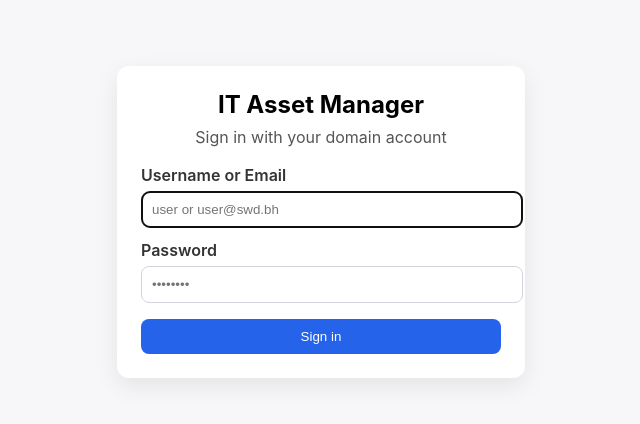
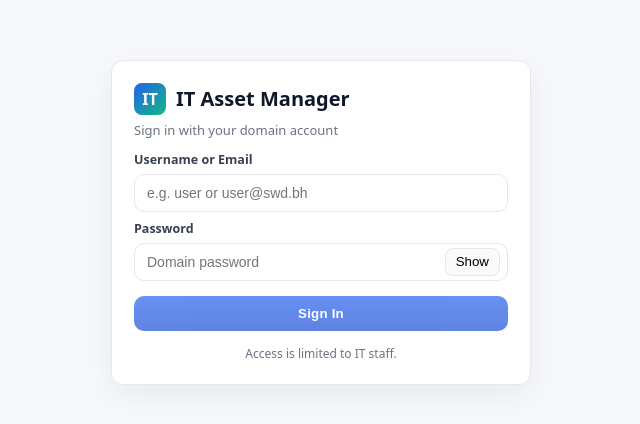
Before and after one commit to v7s7/AssetMangerApp, a React (Create React App) app: page / in a window 1280 px wide. Shown: the part 178-602 px from the top of the page, without its empty margins (319-959 px from the left). Built offline with nearby package versions, Linux system fonts and the light colour scheme; no server answers.

Commit message:
refactor(ui): move styles to src/styles/app.css and simplify App.js

```diff
--- a/src/App.js
+++ b/src/App.js
@@ -4,19 +4,23 @@ import AssetTable from './components/AssetTable';
 import AssetForm from './components/AssetForm';
 import ScanModal from './components/ScanModal';
 import Dashboard from './components/Dashboard';
-import LoginPage from './components/LoginPage';
-import { authMe, logout } from './utils/api';
+import { authMe, login, logout } from './utils/api';
+import './styles/app.css'; // <- all visual styles live here
 
 function App() {
-  // Auth
+  /* -------- Auth state -------- */
   const [user, setUser] = useState(null);
   const [checking, setChecking] = useState(true);
+  const [authError, setAuthError] = useState('');
+  const [loggingIn, setLoggingIn] = useState(false);
+  const [creds, setCreds] = useState({ username: '', password: '' });
+  const [showPw, setShowPw] = useState(false);
 
   useEffect(() => {
     (async () => {
       try {
-        const { user } = await authMe();
-        setUser(user);
+        const me = await authMe();
+        setUser(me?.user || me || null);
       } catch {
         setUser(null);
       } finally {
@@ -25,98 +29,158 @@ function App() {
     })();
   }, []);
 
-  // App view state
+  const handleLogin = async (e) => {
+    e?.preventDefault();
+    if (!creds.username || !creds.password) return;
+    setLoggingIn(true);
+    setAuthError('');
+    try {
+      await login(creds.username.trim(), creds.password);
+      const me = await authMe();
+      setUser(me?.user || me || null);
+      setCreds((c) => ({ ...c, password: '' })); // clear pw after success
+      setRefresh(Date.now()); // initial data refresh
+    } catch (err) {
+      setAuthError(err?.message || 'Login failed');
+    } finally {
+      setLoggingIn(false);
+    }
+  };
+
+  const handleLogout = async () => {
+    try { await logout(); } catch {}
+    setUser(null);
+    setView('table');
+  };
+
+  /* -------- App view state -------- */
   const [refresh, setRefresh] = useState(Date.now());
   const [view, setView] = useState('table'); // 'table' | 'form' | 'dashboard'
   const [scanOpen, setScanOpen] = useState(false);
-  const [editData, setEditData] = useState(null); // null = add, object = edit (form view)
+  const [editData, setEditData] = useState(null);
 
-  // Inline edit coordination with table
-  const [editMode, setEditMode] = useState(false);         // true when table is in inline edit
-  const [editBackSignal, setEditBackSignal] = useState(0); // timestamp to tell table to exit edit
+  // inline edit coordination with table
+  const [editMode, setEditMode] = useState(false);
+  const [editBackSignal, setEditBackSignal] = useState(0);
 
-  // Navigation helpers
-  const goToTable = () => {
-    setView('table');
-    setEditData(null);
-  };
-  const goToFormAdd = () => {
-    setEditData(null);
-    setView('form');
-  };
+  // navigation helpers
+  const goToTable = () => { setView('table'); setEditData(null); };
+  const goToFormAdd = () => { setEditData(null); setView('form'); };
   const goToDashboard = () => setView('dashboard');
 
   const triggerRefresh = () => {
     setRefresh(Date.now());
-    goToTable(); // back after save/delete
+    goToTable();
   };
 
   const handleImportedFromScan = () => {
     setScanOpen(false);
-    setRefresh(Date.now()); // reload table after import
+    setRefresh(Date.now());
   };
 
-  // Auth gating
+  /* -------- Render gates -------- */
   if (checking) {
-    return <div style={{ padding: 20 }}>Loading…</div>;
-  }
-  if (!user) {
-    return <LoginPage onLoggedIn={setUser} />;
+    return (
+      <div className="screen-center">
+        <div className="status-box">Checking your session…</div>
+      </div>
+    );
   }
 
-  return (
-    <div style={{ maxWidth: '1200px', margin: '0 auto', padding: '20px' }}>
-      {/* Header with user + logout */}
-      <div style={{ display: 'flex', justifyContent: 'space-between', alignItems: 'center' }}>
-        <h1>IT Asset Manager</h1>
-        <div style={{ display: 'flex', alignItems: 'center', gap: 12 }}>
-          <span style={{ color: '#555', fontSize: 14 }}>{user?.name || user?.email}</span>
-          <button
-            onClick={async () => { await logout(); setUser(null); }}
-            style={{ padding: '6px 10px', borderRadius: 6, cursor: 'pointer' }}
-          >
-            Logout
-          </button>
+  if (!user) {
+    // Login screen (unstyled logic; styles come from app.css)
+    return (
+      <div className="screen-center auth-wrap">
+        <div className="auth-card">
+          <div className="auth-head">
+            <div className="auth-logo">IT</div>
+            <h2 className="auth-title">IT Asset Manager</h2>
+          </div>
+          <p className="auth-subtitle">Sign in with your domain account</p>
+
+          <form onSubmit={handleLogin} className="auth-form" autoComplete="on">
+            <label className="label">Username or Email</label>
+            <input
+              className="input"
+              type="text"
+              value={creds.username}
+              onChange={(e) => setCreds((c) => ({ ...c, username: e.target.value }))}
+              placeholder="e.g. user or user@swd.bh"
+              autoFocus
+              autoComplete="username"
+            />
+
+            <label className="label">Password</label>
+            <div className="pw-field">
+              <input
+                className="input"
+                type={showPw ? 'text' : 'password'}
+                value={creds.password}
+                onChange={(e) => setCreds((c) => ({ ...c, password: e.target.value }))}
+                placeholder="Domain password"
+                autoComplete="current-password"
+              />
+              <button
+                type="button"
+                className="pw-toggle"
+                onClick={() => setShowPw((v) => !v)}
+                aria-label={showPw ? 'Hide password' : 'Show password'}
+                title={showPw ? 'Hide password' : 'Show password'}
+              >
+                {showPw ? 'Hide' : 'Show'}
+              </button>
+            </div>
+
+            {authError && <div className="error-box" role="alert">{authError}</div>}
+
+            <button
+              type="submit"
+              className="btn btn-primary"
+              disabled={loggingIn || !creds.username || !creds.password}
+            >
+              {loggingIn ? 'Signing in…' : 'Sign In'}
+            </button>
+          </form>
+
+          <div className="auth-foot">Access is limited to IT staff.</div>
         </div>
       </div>
+    );
+  }
+
+  // Authenticated app
+  return (
+    <div className="app-shell">
+      <header className="app-header">
+        <h1 className="app-title">IT Asset Manager</h1>
+        <div className="user-bar">
+          <span className="user-name">{user?.name || user?.email}</span>
+          <button className="btn btn-ghost" onClick={handleLogout}>Logout</button>
+        </div>
+      </header>
 
       {view === 'table' && (
         <>
-          {/* Top toolbar on table view:
-              - Left: Back to List ONLY when inline editing is active
-              - Right: actions */}
-          <div style={{ display: 'flex', justifyContent: 'space-between', gap: 8, marginBottom: 20, alignItems: 'center' }}>
-            <div>
+          <div className="toolbar">
+            <div className="toolbar-left">
               {editMode && (
-                <button
-                  onClick={() => setEditBackSignal(Date.now())}
-                  style={{ padding: '8px 16px' }}
-                >
+                <button className="btn" onClick={() => setEditBackSignal(Date.now())}>
                   ← Back to List
                 </button>
               )}
             </div>
-            <div style={{ display: 'flex', gap: 8 }}>
-              <button onClick={() => setScanOpen(true)} style={{ padding: '8px 16px' }}>
-                Scan Network
-              </button>
-              <button onClick={goToDashboard} style={{ padding: '8px 16px' }}>
-                Dashboard
-              </button>
-              <button onClick={goToFormAdd} style={{ padding: '8px 16px' }}>
-                Add New Asset
-              </button>
+            <div className="toolbar-right">
+              <button className="btn" onClick={() => setScanOpen(true)}>Scan Network</button>
+              <button className="btn" onClick={goToDashboard}>Dashboard</button>
+              <button className="btn btn-accent" onClick={goToFormAdd}>Add New Asset</button>
             </div>
           </div>
 
           <AssetTable
             refreshSignal={refresh}
-            // Coordinate inline edit state with the header Back button
             onEditStart={() => setEditMode(true)}
             onEditEnd={() => setEditMode(false)}
             backSignal={editBackSignal}
-            // If you ever want to edit in the standalone form instead of inline, you can also pass:
-            // onEdit={(asset) => { setEditData(asset); setView('form'); }}
           />
 
           <ScanModal
@@ -129,39 +193,29 @@ function App() {
 
       {view === 'form' && (
         <>
-          {/* Top toolbar on form view:
-              - Left: Back to List
-              - Right: empty to mirror layout */}
-          <div style={{ display: 'flex', justifyContent: 'space-between', gap: 8, marginBottom: 20, alignItems: 'center' }}>
-            <div>
-              <button onClick={goToTable} style={{ padding: '8px 16px' }}>
-                ← Back to List
-              </button>
+          <div className="toolbar">
+            <div className="toolbar-left">
+              <button className="btn" onClick={goToTable}>← Back to List</button>
             </div>
-            <div />
+            <div className="toolbar-right" />
           </div>
 
           <AssetForm
-            editData={editData}           // null => add, object => edit
-            onSave={triggerRefresh}       // after save, refresh + back
-            onCancel={goToTable}          // back without saving
-            onDeleted={triggerRefresh}    // after delete, refresh + back
+            editData={editData}
+            onSave={triggerRefresh}
+            onCancel={goToTable}
+            onDeleted={triggerRefresh}
           />
         </>
       )}
 
       {view === 'dashboard' && (
         <>
-          {/* Top toolbar on dashboard view:
-              - Left: Back to List
-              - Right: empty to mirror layout */}
-          <div style={{ display: 'flex', justifyContent: 'space-between', gap: 8, marginBottom: 20, alignItems: 'center' }}>
-            <div>
-              <button onClick={goToTable} style={{ padding: '8px 16px' }}>
-                ← Back to List
-              </button>
+          <div className="toolbar">
+            <div className="toolbar-left">
+              <button className="btn" onClick={goToTable}>← Back to List</button>
             </div>
-            <div />
+            <div className="toolbar-right" />
           </div>
 
           <Dashboard />
--- /dev/null
+++ b/src/styles/app.css
@@ -0,0 +1,135 @@
+/* src/styles/app.css */
+/* Tweak freely. Structure in App.js stays the same. */
+
+:root{
+  --bg: #f7f8fa;
+  --card: #ffffff;
+  --text: #0f172a;
+  --muted: #6b7280;
+  --line: #e5e7eb;
+
+  --brand: #2563eb;      /* primary */
+  --brand-2: #1d4ed8;
+  --accent: #10b981;     /* buttons like "Add" */
+  --danger: #dc2626;
+
+  --radius: 12px;
+  --shadow: 0 10px 30px rgba(2,6,23,0.06);
+  --font: system-ui, -apple-system, "Segoe UI", Roboto, Arial, sans-serif;
+}
+
+* { box-sizing: border-box; }
+html, body, #root { height: 100%; }
+body { margin: 0; font-family: var(--font); color: var(--text); background: var(--bg); }
+
+/* Utility containers */
+.screen-center {
+  min-height: 100vh;
+  display: grid;
+  place-items: center;
+  padding: 24px;
+}
+
+.status-box {
+  background: var(--card);
+  border: 1px solid var(--line);
+  border-radius: var(--radius);
+  padding: 18px 22px;
+  box-shadow: var(--shadow);
+  color: var(--muted);
+}
+
+/* Auth */
+.auth-wrap { background: var(--bg); }
+.auth-card {
+  width: 100%;
+  max-width: 420px;
+  background: var(--card);
+  border: 1px solid var(--line);
+  border-radius: var(--radius);
+  padding: 22px;
+  box-shadow: var(--shadow);
+}
+
+.auth-head { display: flex; align-items: center; gap: 10px; margin-bottom: 6px; }
+.auth-logo {
+  width: 32px; height: 32px; border-radius: 8px;
+  display: grid; place-items: center; color: #fff; font-weight: 800;
+  background: linear-gradient(135deg, var(--brand) 0%, var(--accent) 100%);
+}
+.auth-title { margin: 0; font-size: 20px; }
+.auth-subtitle { margin: 0 0 12px; color: var(--muted); font-size: 13px; }
+.auth-form { display: block; }
+.auth-foot { margin-top: 14px; font-size: 12px; color: var(--muted); text-align: center; }
+
+.label { display: block; font-size: 12.5px; color: #374151; margin: 8px 0 6px; font-weight: 600; }
+.input {
+  width: 100%;
+  padding: 10px 12px;
+  border: 1px solid var(--line);
+  border-radius: 10px;
+  outline: none;
+  font-size: 14px;
+  background: #fff;
+}
+.pw-field { position: relative; }
+.pw-toggle {
+  position: absolute; right: 8px; top: 50%; transform: translateY(-50%);
+  height: 28px; padding: 0 10px;
+  border: 1px solid var(--line); border-radius: 8px; background: #f9fafb; cursor: pointer;
+}
+
+.error-box {
+  margin-top: 10px;
+  background: #fef2f2;
+  color: #b91c1c;
+  border: 1px solid #fecaca;
+  border-radius: 10px;
+  padding: 8px 10px;
+  font-size: 13px;
+}
+
+/* App shell */
+.app-shell { max-width: 1200px; margin: 0 auto; padding: 20px; }
+.app-header { display: flex; justify-content: space-between; align-items: center; margin-bottom: 10px; }
+.app-title { margin: 0; }
+.user-bar { display: flex; align-items: center; gap: 12px; }
+.user-name { color: var(--muted); font-size: 14px; }
+
+/* Toolbar */
+.toolbar { display: flex; justify-content: space-between; align-items: center; gap: 8px; margin: 16px 0 20px; }
+.toolbar-left, .toolbar-right { display: flex; align-items: center; gap: 8px; }
+
+/* Buttons */
+.btn {
+  padding: 8px 14px;
+  margin-top: 15px;
+  border: 1px solid var(--line);
+  background: #f9fafb;
+  border-radius: 10px;
+  cursor: pointer;
+}
+.btn-ghost {
+  padding: 6px 10px;
+  border: 1px solid var(--line);
+  background: #f9fafb;
+  border-radius: 10px;
+  cursor: pointer;
+}
+.btn-primary {
+  width: 100%;
+  padding: 10px 14px;
+  border: none;
+  color: #fff;
+  border-radius: 10px;
+  cursor: pointer;
+  background: linear-gradient(180deg, var(--brand) 0%, var(--brand-2) 100%);
+  font-weight: 700;
+  letter-spacing: .2px;
+}
+.btn-accent {
+  background: var(--accent);
+  color: #fff;
+  border: none;
+}
+.btn:disabled, .btn-primary:disabled { opacity: .7; cursor: not-allowed; }
```
